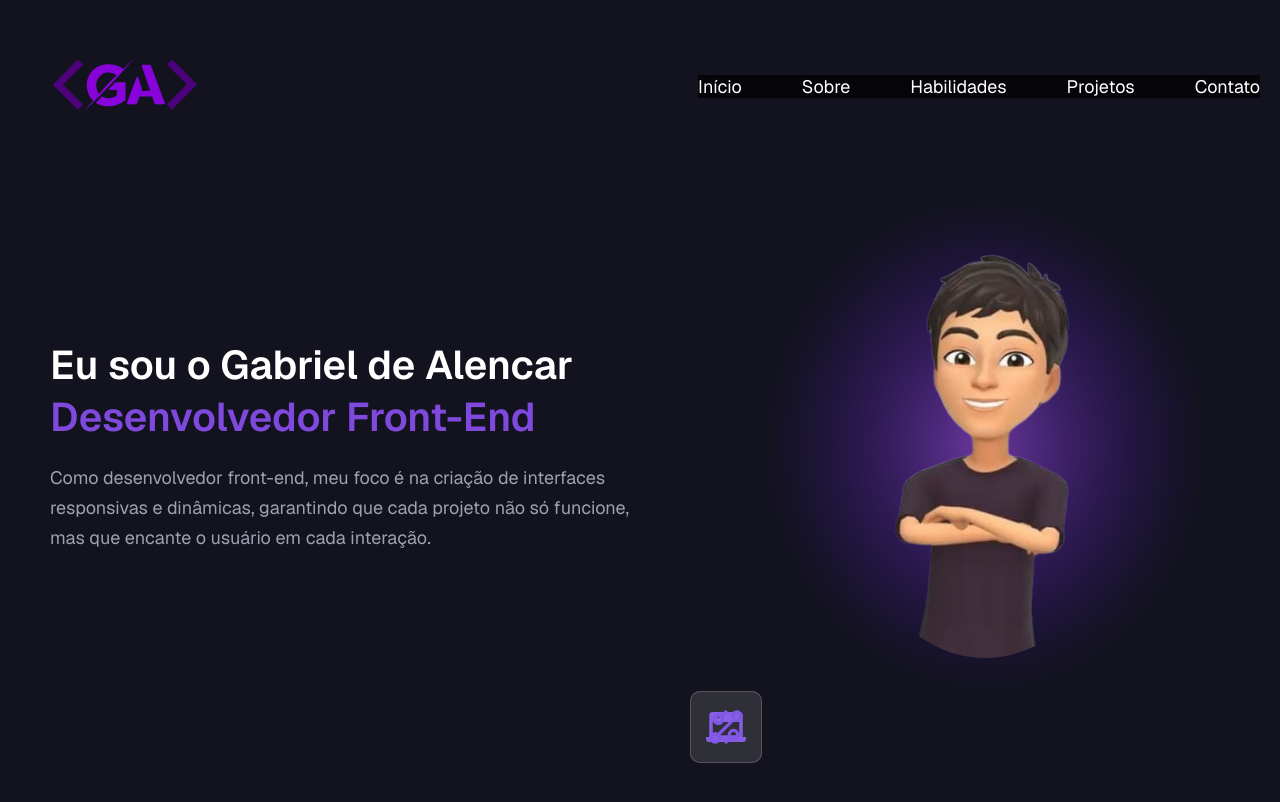
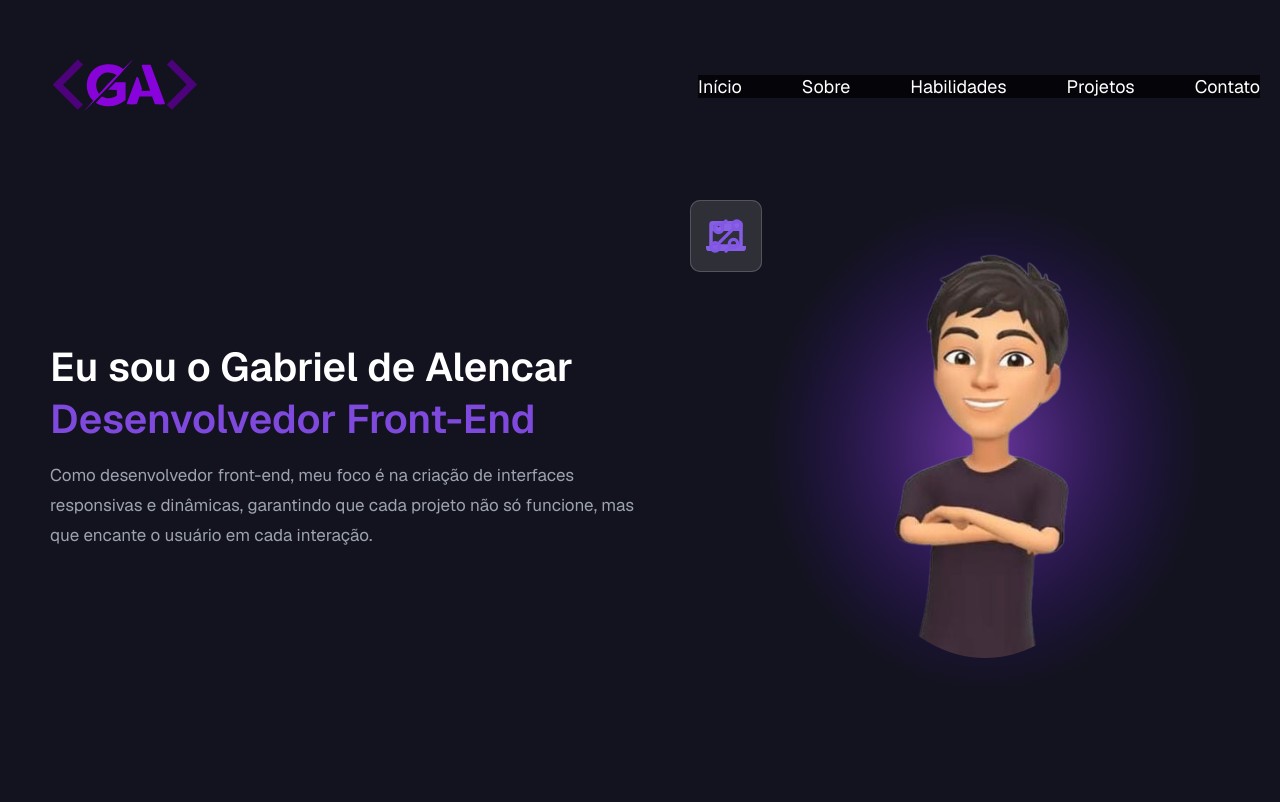
Before and after one commit to gabrielalencs/Portfolio, a React (Vite) app: page / in a window 1280 px wide. Shown: the top 802 px of the page. Built offline with nearby package versions, Linux system fonts and the light colour scheme.

Commit message:
adding floating icons to the desktop version of the home section

```diff
--- a/src/styles/layout/introduction.scss
+++ b/src/styles/layout/introduction.scss
@@ -68,8 +68,12 @@
         }
 
         @include media.tablets {
-            margin-top: 2rem;
-            font-size: 1.8rem;
+            font-size: 1.6rem;
+            line-height: 3rem;
+        }
+
+        @include media.laptops {
+            font-size: 1.7rem;
             line-height: 3rem;
         }
     }
@@ -112,8 +116,9 @@
 
     .introduction__icons-container {
         position: absolute;
-        width: 25rem;
-        height: 25rem;
+        top: 0;
+        width: 100%;
+        height: 100%;
         margin: 0 auto;
         animation: rotate 10s linear infinite;
         display: none;
@@ -138,8 +143,8 @@
         }
 
         .icon-1 {
-            // top: -95%;
-            // left: 45%;
+            top: 0;
+            left: 0;
             // animation: moveIcon 2s ease 2.9s infinite alternate;
         }
 
```
